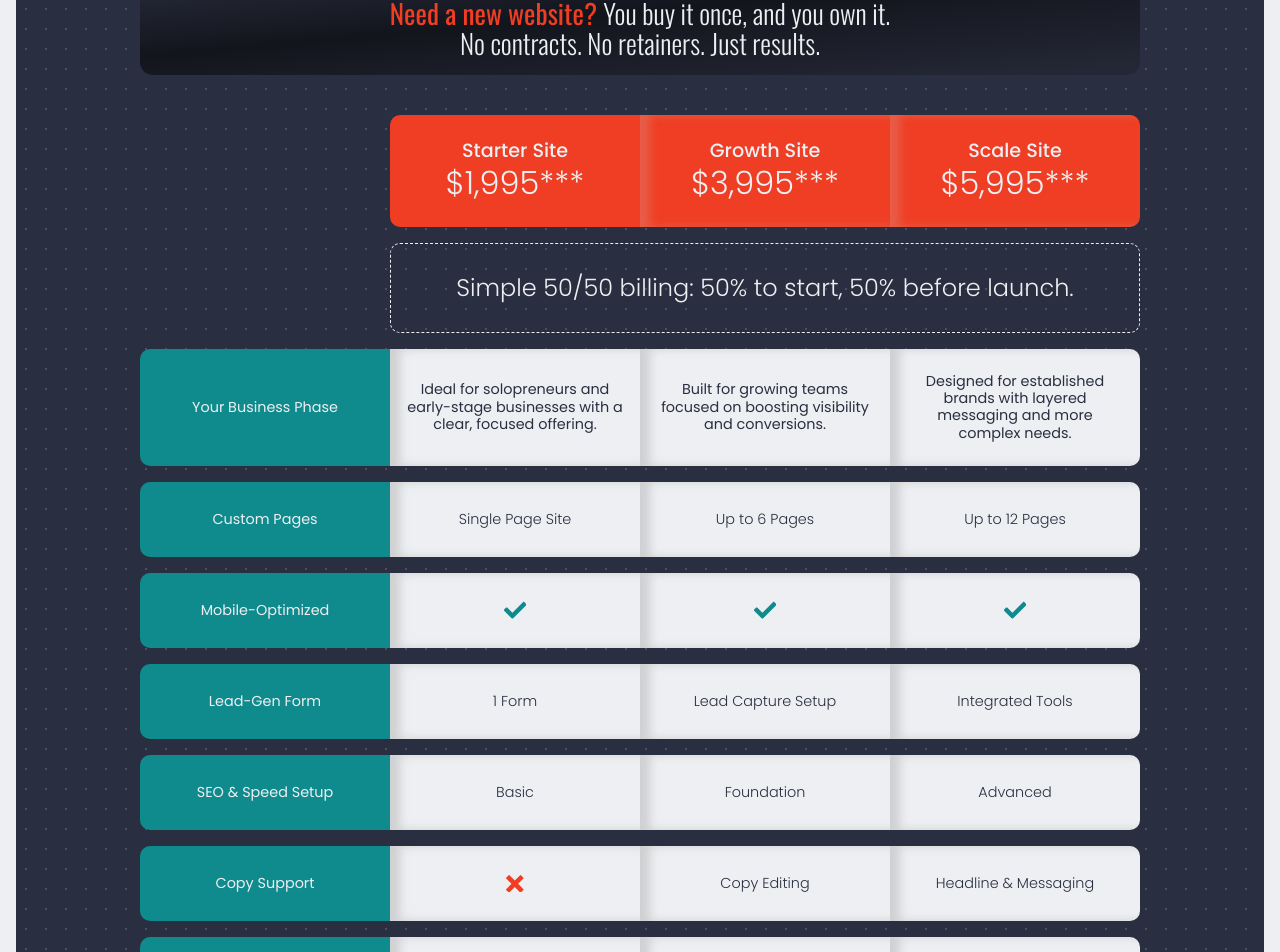
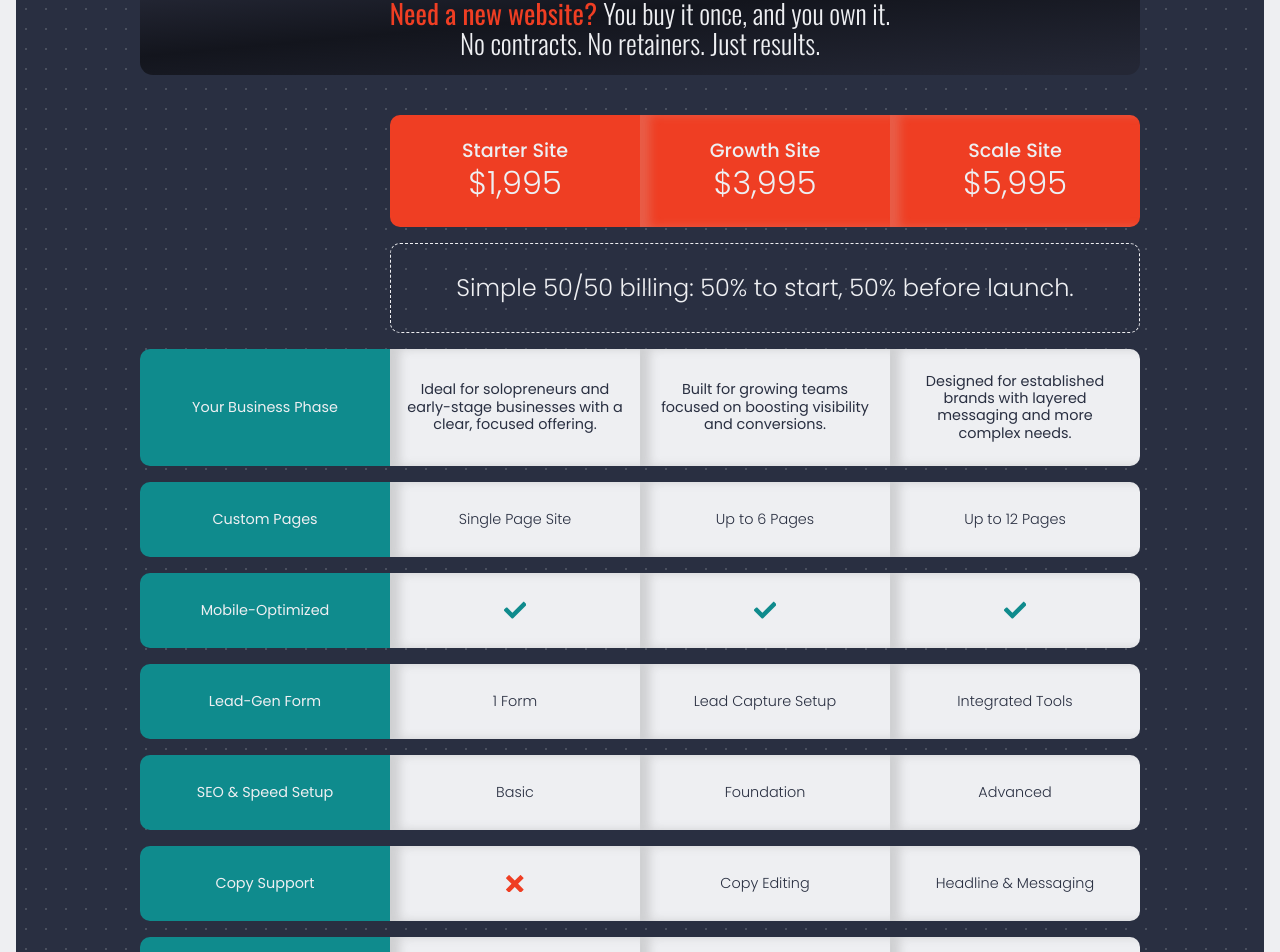
Before and after one commit to dinardavis/golbi, a React (Create React App) app in the folder client/: page / in a window 1280 px wide. Shown: the part 5477-6429 px from the top of the page. Built offline with nearby package versions, Linux system fonts and the light colour scheme.

Commit message:
Update payment terms styling

```diff
--- a/client/src/components/Pricing.js
+++ b/client/src/components/Pricing.js
@@ -59,13 +59,13 @@ export default function Pricing() {
         <div className="site-feature-header">
           <div className="site-feature-col-blank"></div>
           <div className="site-feature-col site-name-container left">
-            <h3 className="site-header-name">Starter Site<br/><span>$1,995***</span></h3>
+            <h3 className="site-header-name">Starter Site<br/><span>$1,995</span></h3>
           </div>
           <div className="site-feature-col site-name-container">
-            <h3 className="site-header-name">Growth Site<br/><span>$3,995***</span></h3>
+            <h3 className="site-header-name">Growth Site<br/><span>$3,995</span></h3>
           </div>
           <div className="site-feature-col site-name-container">
-            <h3 className="site-header-name">Scale Site<br/><span>$5,995***</span></h3>
+            <h3 className="site-header-name">Scale Site<br/><span>$5,995</span></h3>
           </div>
         </div>
 
```
